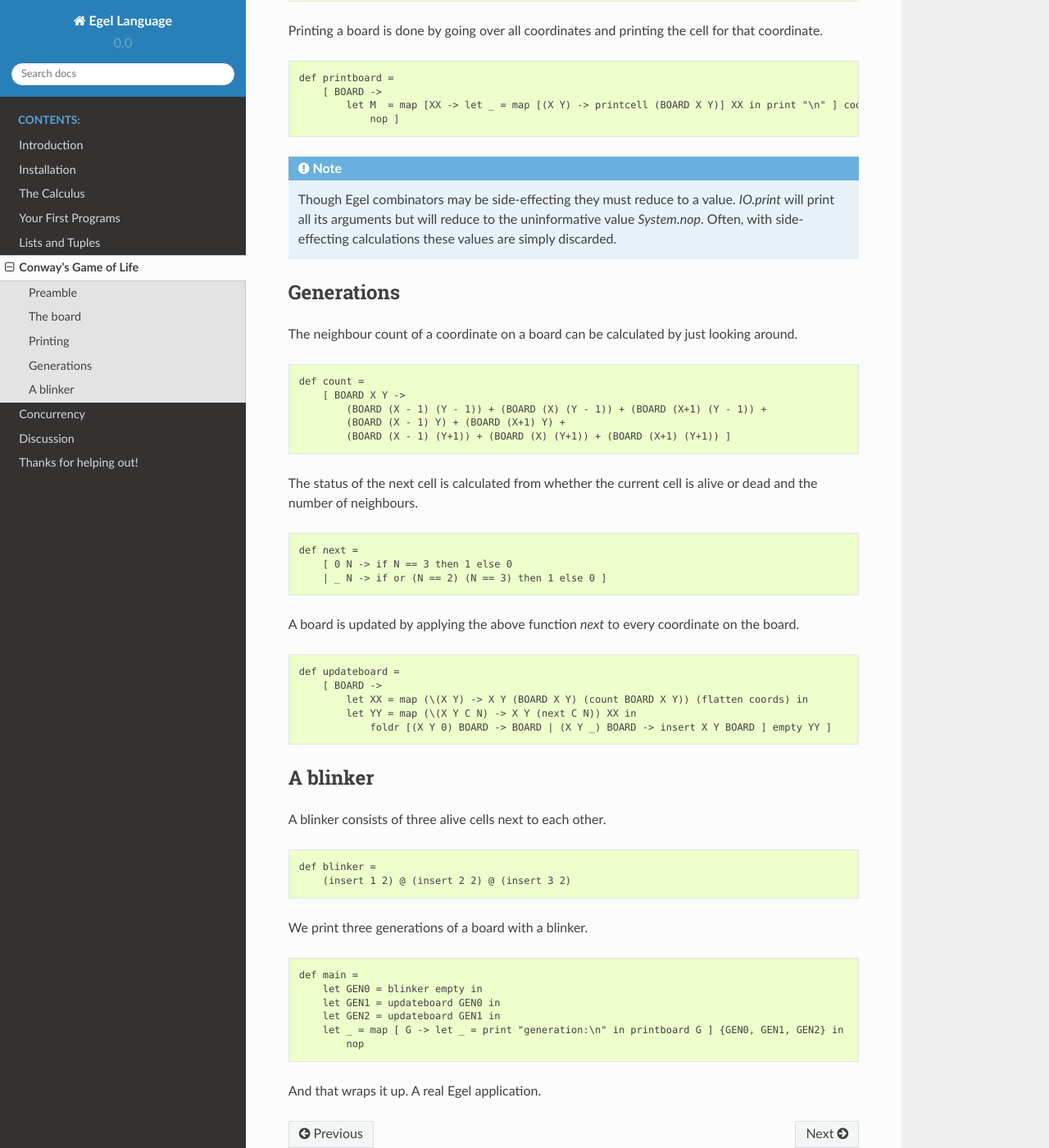
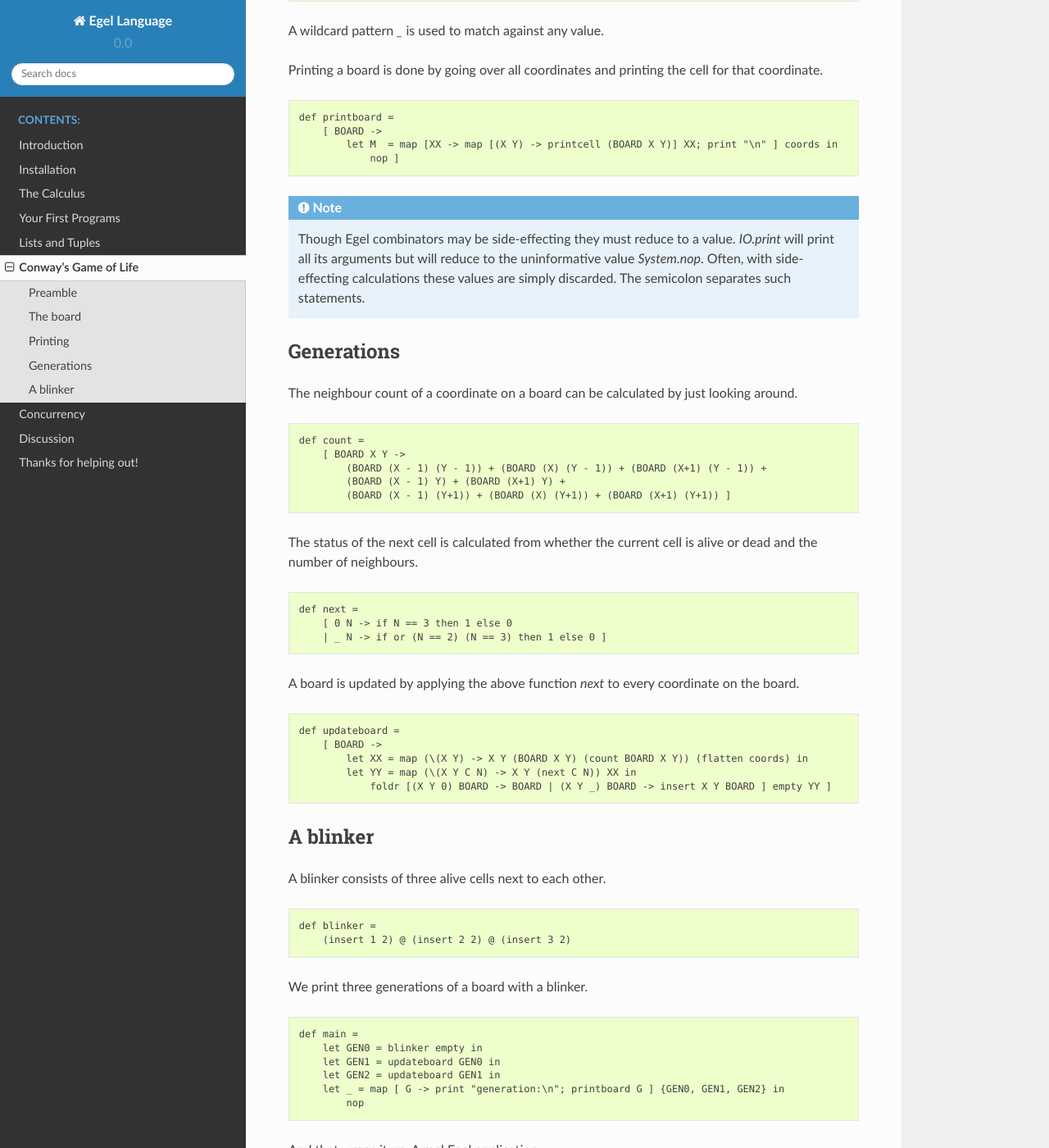
Before and after one commit to egel-lang/egel-docs, a Sphinx documentation site: the page built from source/life.rst, in a window 1280 px wide and 1400 px high, scrolled down 1854 px. Shown: the whole window at 82% size. Built offline with Sphinx 7.4.7 and the Read the Docs theme 2.0.0, drawn with Linux system fonts in a browser that asks for light colours; some of the changed text lies outside the part shown.

Commit message:
semicolon

```diff
--- a/source/life.rst
+++ b/source/life.rst
@@ -100,6 +100,8 @@ have side effects.
         [ 0 -> print ". "
         | _ -> print "* " ]
 
+A wildcard pattern `_` is used to match against any value.
+
 Printing a board is done by going over all coordinates and printing the
 cell for that coordinate.
 
@@ -107,7 +109,7 @@ cell for that coordinate.
 
     def printboard =
         [ BOARD ->
-            let M  = map [XX -> let _ = map [(X Y) -> printcell (BOARD X Y)] XX in print "\n" ] coords in
+            let M  = map [XX -> map [(X Y) -> printcell (BOARD X Y)] XX; print "\n" ] coords in
                 nop ]
 
 
@@ -116,7 +118,7 @@ cell for that coordinate.
     Though Egel combinators may be side-effecting they must reduce to a value.
     `IO.print` will print all its arguments but will reduce to the uninformative
     value `System.nop`. Often, with side-effecting calculations these values
-    are simply discarded.
+    are simply discarded. The semicolon separates such statements.
 
 Generations
 -----------
@@ -170,7 +172,7 @@ We print three generations of a board with a blinker.
         let GEN0 = blinker empty in
         let GEN1 = updateboard GEN0 in
         let GEN2 = updateboard GEN1 in
-        let _ = map [ G -> let _ = print "generation:\n" in printboard G ] {GEN0, GEN1, GEN2} in
+        let _ = map [ G -> print "generation:\n"; printboard G ] {GEN0, GEN1, GEN2} in
             nop
 
 And that wraps it up. A real Egel application.
```
Also changed, not shown: other parts of source/life.rst (+1 -1 lines).
